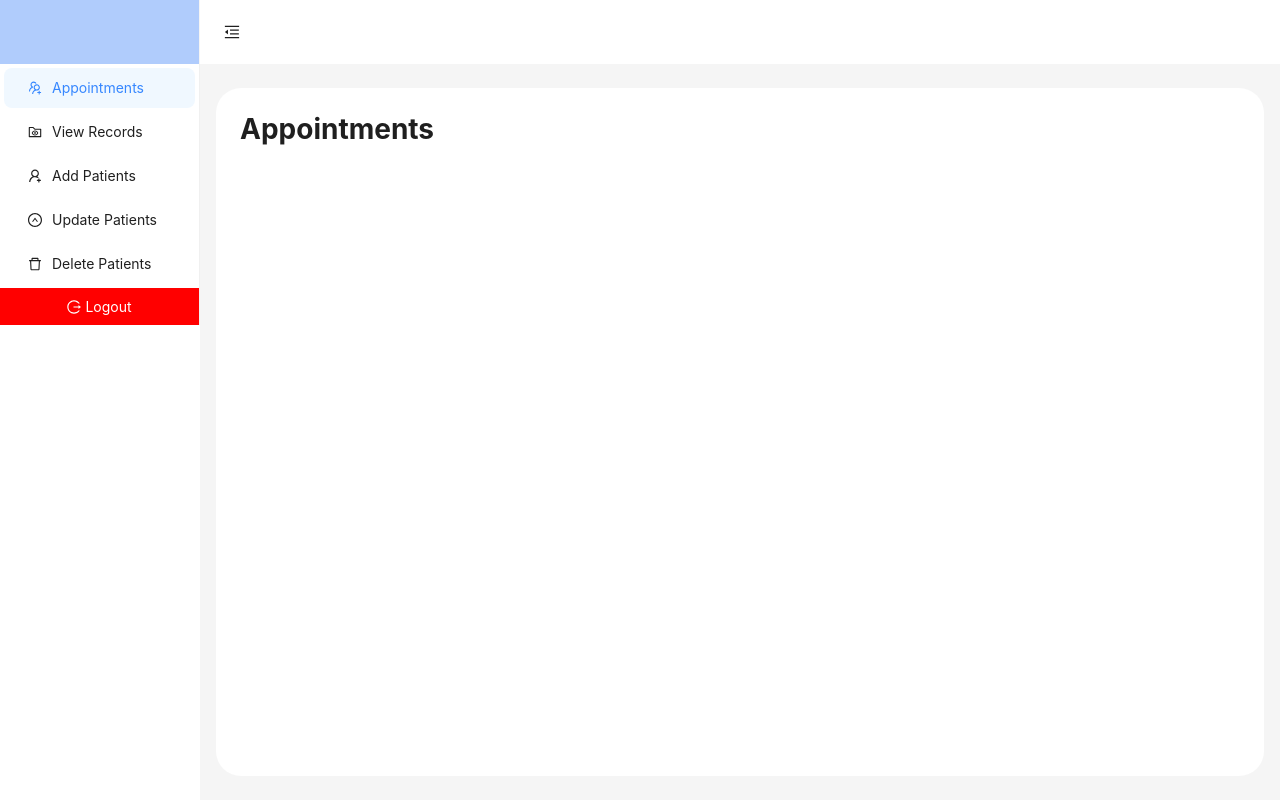
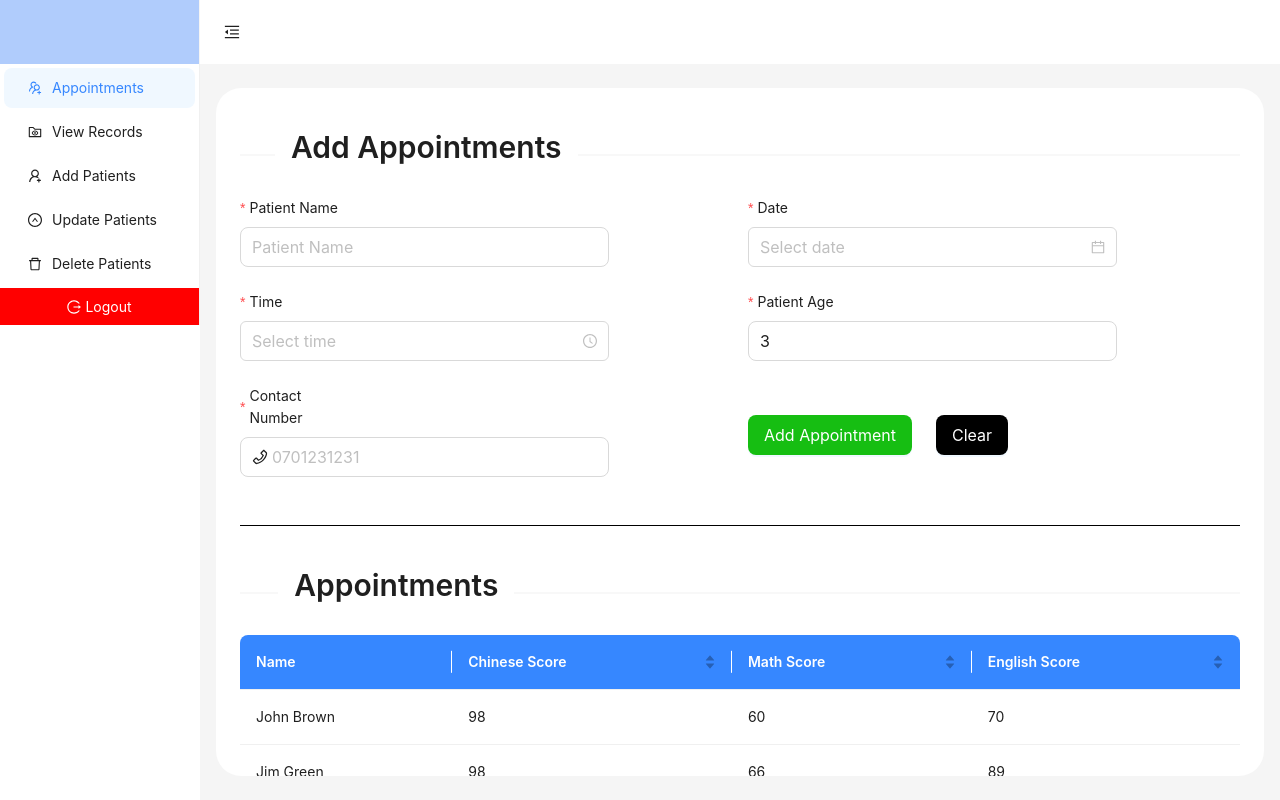
Before and after one commit to ayeshanweerasuriya/DMS, a React (Vite) app in the folder frontend/: page /appointments in a window 1280 px wide. Built offline with nearby package versions, Linux system fonts and the light colour scheme.

Commit message:
Add Message component; implement PhoneNumberInput with validation; enhance TableComponent and ViewRecords with new data structure; customize scrollbar styles

```diff
--- a/frontend/src/App.jsx
+++ b/frontend/src/App.jsx
@@ -1,4 +1,4 @@
-import { Routes, Route, Link } from "react-router-dom";
+import { Routes, Route, Link, useLocation } from "react-router-dom";
 import { Button, Layout, Menu, theme, ConfigProvider } from "antd";
 import { useState } from "react";
 import {
@@ -20,33 +20,34 @@ import { DeletePatients } from "./views/delete-patients/DeletePatients";
 const App = () => {
   const [collapsed, setCollapsed] = useState(false);
   const { Header, Sider, Content } = Layout;
+  const location = useLocation();
 
   const borderRadiusLG = "25px";
   const colorBgContainer = theme === "dark" ? "#b0ccfc" : "#fff";
 
   const menuItems = [
     {
-      key: "1",
+      key: "/appointments",
       icon: <UsergroupAddOutlined />,
       label: <Link to="/appointments">Appointments</Link>,
     },
     {
-      key: "2",
+      key: "/view-records",
       icon: <FolderViewOutlined />,
       label: <Link to="/view-records">View Records</Link>,
     },
     {
-      key: "3",
+      key: "/add-patients",
       icon: <UserAddOutlined />,
       label: <Link to="/add-patients">Add Patients</Link>,
     },
     {
-      key: "4",
+      key: "/update-patients",
       icon: <UpCircleOutlined />,
       label: <Link to="/update-patients">Update Patients</Link>,
     },
     {
-      key: "5",
+      key: "/delete-patients",
       icon: <DeleteOutlined />,
       label: <Link to="/delete-patients">Delete Patients</Link>,
     },
@@ -71,7 +72,8 @@ const App = () => {
           <Menu
             theme="light"
             mode="inline"
-            defaultSelectedKeys={["1"]}
+            // defaultSelectedKeys={["1"]}
+            selectedKeys={[location.pathname]}
             items={menuItems}
           />
           <div className="logout-btn">
@@ -103,6 +105,7 @@ const App = () => {
               minHeight: 280,
               background: colorBgContainer,
               borderRadius: borderRadiusLG,
+              overflow: "auto",
             }}
           >
             <Routes>
--- /dev/null
+++ b/frontend/src/components/message/Message.jsx
@@ -0,0 +1,8 @@
+import { message } from "antd";
+
+export function Message(type = "success", content = "") {
+  message.open({
+    type: type,
+    content: content,
+  });
+}
--- a/frontend/src/components/table/TableComponent.jsx
+++ b/frontend/src/components/table/TableComponent.jsx
@@ -19,7 +19,7 @@ export function TableComponent({ columns = [], data = [] }) {
         },
       }}
     >
-      <Table columns={columns} dataSource={data} />;
+      <Table columns={columns} dataSource={data} />
     </ConfigProvider>
   );
 }
--- a/frontend/src/index.css
+++ b/frontend/src/index.css
@@ -24,3 +24,32 @@ body {
   text-align: center;
   border-right: 1px solid #f0f0f0;
 }
+
+/* Customize the scrollbar */
+::-webkit-scrollbar {
+  display: block;
+  width: 5px;
+}
+
+::-webkit-scrollbar-track {
+  background: transparent;
+}
+
+::-webkit-scrollbar-thumb {
+  background: #3687ff; /* Color of the scrollbar thumb */
+  border-radius: 10px; /* Rounded corners */
+}
+
+::-webkit-scrollbar-thumb:hover {
+  background: #2156a7; /* Color when hovering over the thumb */
+}
+
+::-webkit-scrollbar-track-piece:end {
+  background: transparent;
+  margin-bottom: 30px;
+}
+
+::-webkit-scrollbar-track-piece:start {
+  background: transparent;
+  margin-top: 30px;
+}
--- /dev/null
+++ b/frontend/src/testing/table-data.js
@@ -0,0 +1,61 @@
+export const columns = [
+  {
+    title: "Name",
+    dataIndex: "name",
+  },
+  {
+    title: "Chinese Score",
+    dataIndex: "chinese",
+    sorter: {
+      compare: (a, b) => a.chinese - b.chinese,
+      multiple: 3,
+    },
+  },
+  {
+    title: "Math Score",
+    dataIndex: "math",
+    sorter: {
+      compare: (a, b) => a.math - b.math,
+      multiple: 2,
+    },
+  },
+  {
+    title: "English Score",
+    dataIndex: "english",
+    sorter: {
+      compare: (a, b) => a.english - b.english,
+      multiple: 1,
+    },
+  },
+];
+
+export const data = [
+  {
+    key: "1",
+    name: "John Brown",
+    chinese: 98,
+    math: 60,
+    english: 70,
+  },
+  {
+    key: "2",
+    name: "Jim Green",
+    chinese: 98,
+    math: 66,
+    english: 89,
+  },
+  {
+    key: "3",
+    name: "Joe Black",
+    chinese: 98,
+    math: 90,
+    english: 70,
+  },
+  {
+    key: "4",
+    name: "Jim Red",
+    chinese: 88,
+    math: 99,
+    english: 89,
+  },
+];
--- a/frontend/src/views/appointments/Appointments.jsx
+++ b/frontend/src/views/appointments/Appointments.jsx
@@ -1,7 +1,135 @@
-export function Appointments() {
+import {
+  Flex,
+  Divider,
+  Typography,
+  Input,
+  Form,
+  DatePicker,
+  TimePicker,
+  InputNumber,
+  Row,
+  Col,
+  Button,
+  Space,
+} from "antd";
+import { PhoneOutlined } from "@ant-design/icons";
+import { TableComponent } from "../../components/table/TableComponent";
+import { columns, data } from "../../testing/table-data";
+import { Message } from "../../components/message/Message";
+
+export function AppointmentForm() {
   return (
-    <div>
-      <h1>Appointments</h1>
-    </div>
+    <Form
+      name="layout-multiple-horizontal"
+      layout="vertical"
+      labelCol={{ span: 6 }} // Increase this value
+      wrapperCol={{ span: 18 }} // Adjust accordingly
+    >
+      <Row gutter={16}>
+        <Col span={12}>
+          <Form.Item
+            label="Patient Name"
+            name="patientName"
+            rules={[{ required: true }]}
+          >
+            <Input
+              size="large"
+              placeholder="Patient Name"
+              style={{ width: "100%" }}
+            />
+          </Form.Item>
+        </Col>
+        <Col span={12}>
+          <Form.Item label="Date" name="date" rules={[{ required: true }]}>
+            <DatePicker size="large" style={{ width: "100%" }} />
+          </Form.Item>
+        </Col>
+      </Row>
+      <Row gutter={16}>
+        <Col span={12}>
+          <Form.Item label="Time" name="time" rules={[{ required: true }]}>
+            <TimePicker size="large" style={{ width: "100%" }} />
+          </Form.Item>
+        </Col>
+        <Col span={12}>
+          <Form.Item
+            label="Patient Age"
+            name="age"
+            rules={[{ required: true }]}
+          >
+            <InputNumber
+              size="large"
+              min={1}
+              max={100}
+              defaultValue={3}
+              style={{ width: "100%" }}
+            />
+          </Form.Item>
+        </Col>
+      </Row>
+      <Row gutter={16}>
+        <Col span={12}>
+          <Form.Item
+            label="Contact Number"
+            name="contactNumber"
+            rules={[{ required: true }]}
+          >
+            <Input
+              size="large"
+              placeholder="0701231231"
+              prefix={<PhoneOutlined />}
+              style={{ width: "100%" }}
+            />
+          </Form.Item>
+        </Col>
+        <Col span={12}>
+          <Form.Item label="ㅤ" rules={[{ required: true }]}>
+            <Space size={"large"}>
+              <Button
+                style={{ backgroundColor: "#16BE12", color: "#fff" }}
+                size="large"
+                type="primary"
+                htmlType="submit"
+                onClick={() =>
+                  Message("success", "Appointment created successfully")
+                }
+              >
+                Add Appointment
+              </Button>
+              <Button
+                style={{ backgroundColor: "#000", color: "#fff" }}
+                size="large"
+                type="primary"
+                htmlType="submit"
+              >
+                Clear
+              </Button>
+            </Space>
+          </Form.Item>
+        </Col>
+      </Row>
+    </Form>
   );
 }
+
+export function Appointments() {
+  const { Title } = Typography;
+
+  return (
+    <Flex vertical>
+      <Typography>
+        <Divider orientation="left">
+          <Title level={2}>Add Appointments</Title>
+        </Divider>
+      </Typography>
+      <AppointmentForm />
+      <Divider style={{ borderColor: "#000" }} />
+      <Typography>
+        <Divider orientation="left">
+          <Title level={2}>Appointments</Title>
+        </Divider>
+      </Typography>
+      <TableComponent columns={columns} data={data} />
+    </Flex>
+  );
+}
--- a/frontend/src/views/view-patients/ViewRecords.jsx
+++ b/frontend/src/views/view-patients/ViewRecords.jsx
@@ -3,71 +3,17 @@ import { Input, Tooltip } from "antd";
 import { PlusOutlined } from "@ant-design/icons";
 import { DropdownMenu } from "../../components/dropdown/DropdownMenu";
 import { TableComponent } from "../../components/table/TableComponent";
+import { useNavigate } from "react-router-dom";
+import { columns, data } from "../../testing/table-data";
 
 export function ViewRecords() {
+  const navigate = useNavigate();
   const { Title } = Typography;
   const { Search } = Input;
 
-  const columns = [
-    {
-      title: "Name",
-      dataIndex: "name",
-    },
-    {
-      title: "Chinese Score",
-      dataIndex: "chinese",
-      sorter: {
-        compare: (a, b) => a.chinese - b.chinese,
-        multiple: 3,
-      },
-    },
-    {
-      title: "Math Score",
-      dataIndex: "math",
-      sorter: {
-        compare: (a, b) => a.math - b.math,
-        multiple: 2,
-      },
-    },
-    {
-      title: "English Score",
-      dataIndex: "english",
-      sorter: {
-        compare: (a, b) => a.english - b.english,
-        multiple: 1,
-      },
-    },
-  ];
-  const data = [
-    {
-      key: "1",
-      name: "John Brown",
-      chinese: 98,
-      math: 60,
-      english: 70,
-    },
-    {
-      key: "2",
-      name: "Jim Green",
-      chinese: 98,
-      math: 66,
-      english: 89,
-    },
-    {
-      key: "3",
-      name: "Joe Black",
-      chinese: 98,
-      math: 90,
-      english: 70,
-    },
-    {
-      key: "4",
-      name: "Jim Red",
-      chinese: 88,
-      math: 99,
-      english: 89,
-    },
-  ];
+  const handleRedirect = () => {
+    navigate("/add-patients");
+  };
 
   return (
     <Flex vertical>
@@ -95,8 +41,12 @@ export function ViewRecords() {
             />
           </Col>
           <Col style={{ marginLeft: "auto" }}>
-            <Tooltip title="Add Record">
-              <Button type="primary" icon={<PlusOutlined />} />
+            <Tooltip title="Add Patient">
+              <Button
+                type="primary"
+                icon={<PlusOutlined />}
+                onClick={handleRedirect}
+              />
             </Tooltip>
           </Col>
         </Row>
```
Also changed, not shown: frontend/src/components/phone-number-input/PhoneNumberInput.jsx (added, +61 -0 lines).
